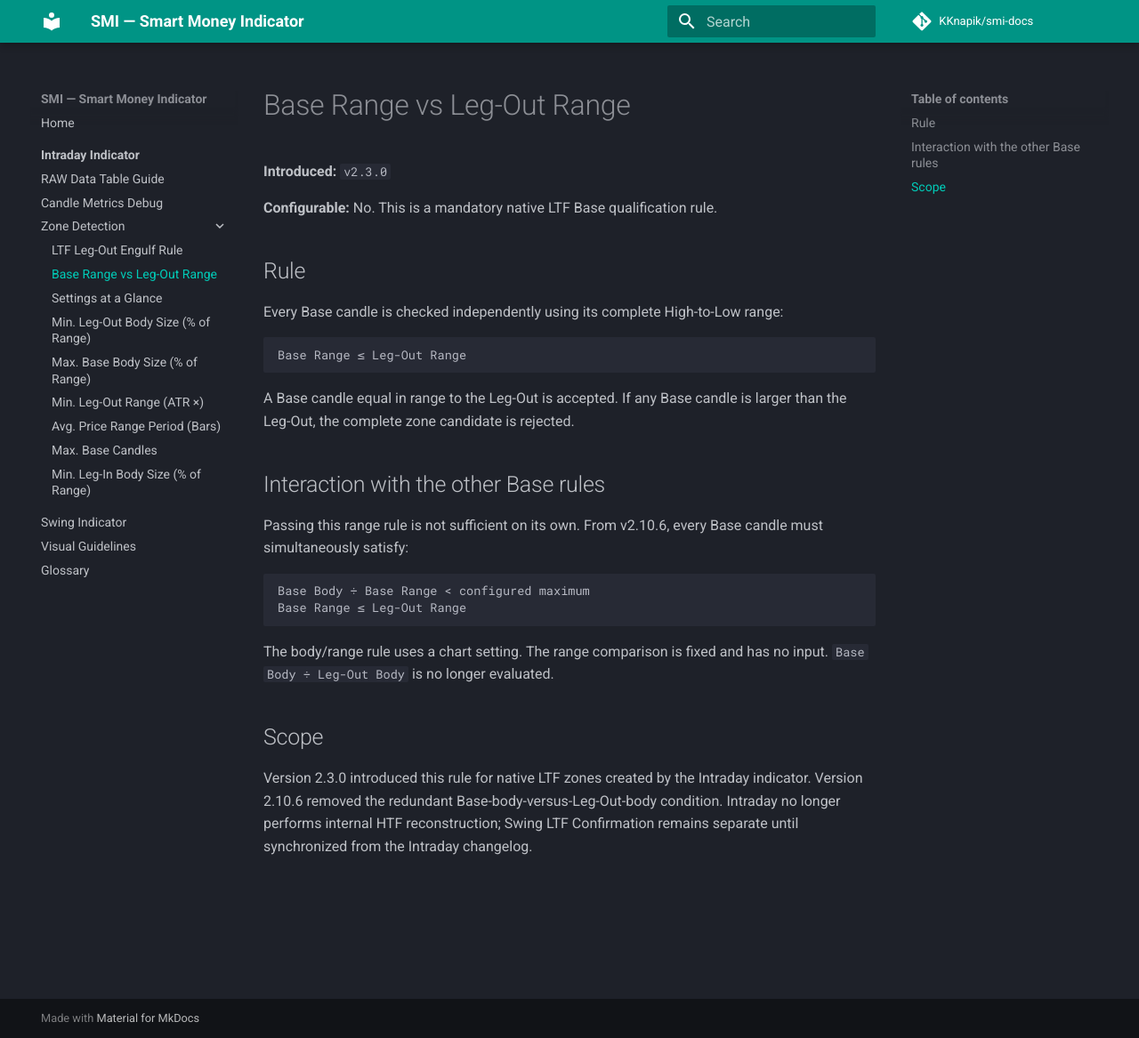
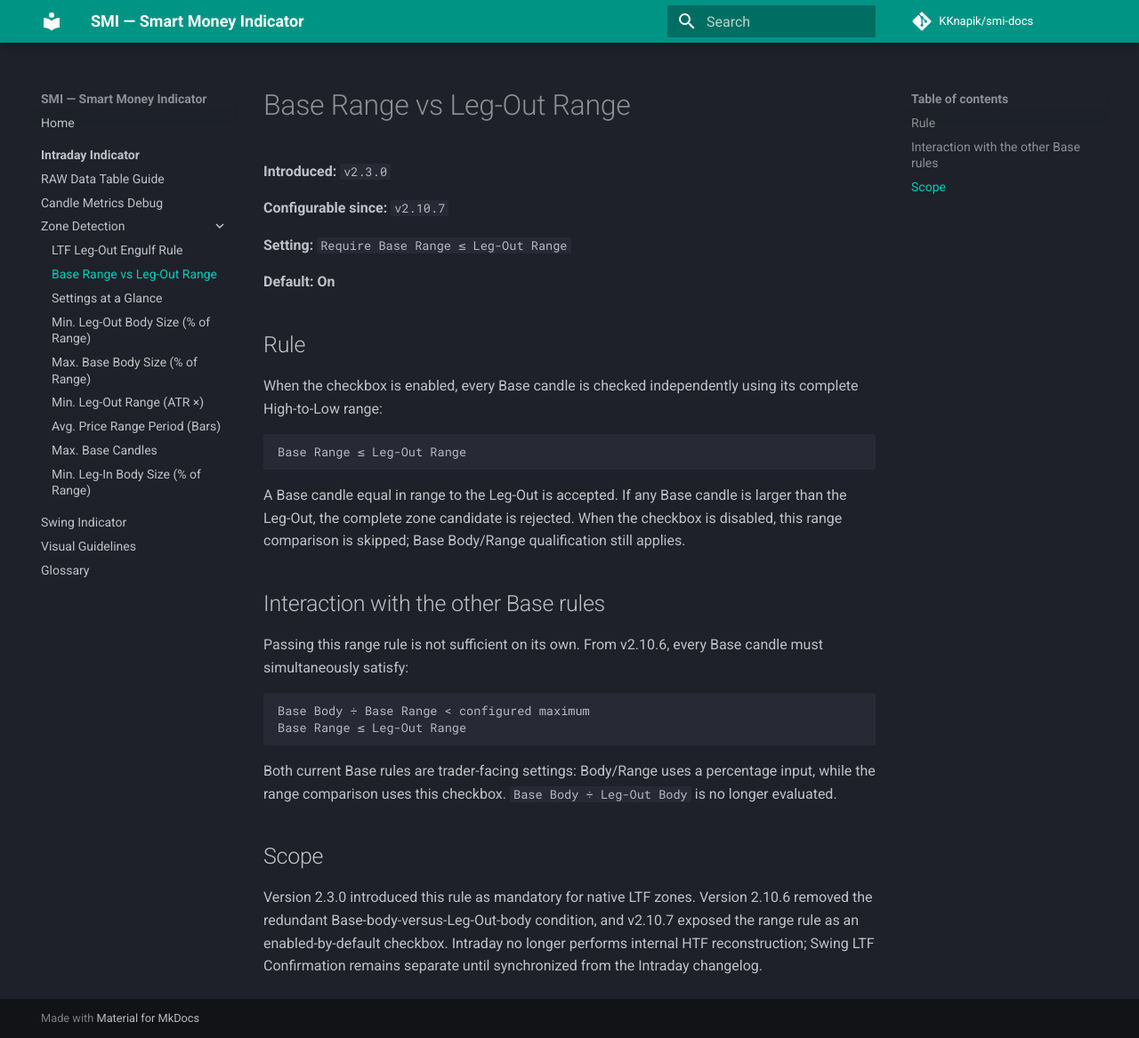
Before and after one commit to KKnapik/smi-docs, an MkDocs documentation site: the page built from docs/intraday/zone-detection/base-range-vs-legout-range.md, in a window 1280 px wide and 1167 px high. Shown: the whole window at 89% size. Built offline with MkDocs 1.6.1 and Material for MkDocs 9.7.7, drawn with Linux system fonts in a browser that asks for light colours; comment, search, counter and statistics services are not loaded.

Commit message:
Document Intraday v2.10.7 range checkbox

````diff
--- a/docs/intraday/zone-detection/base-range-vs-legout-range.md
+++ b/docs/intraday/zone-detection/base-range-vs-legout-range.md
@@ -2,17 +2,21 @@
 
 **Introduced:** `v2.3.0`
 
-**Configurable:** No. This is a mandatory native LTF Base qualification rule.
+**Configurable since:** `v2.10.7`
+
+**Setting:** `Require Base Range ≤ Leg-Out Range`
+
+**Default:** **On**
 
 ## Rule
 
-Every Base candle is checked independently using its complete High-to-Low range:
+When the checkbox is enabled, every Base candle is checked independently using its complete High-to-Low range:
 
 ```text
 Base Range ≤ Leg-Out Range
 ```
 
-A Base candle equal in range to the Leg-Out is accepted. If any Base candle is larger than the Leg-Out, the complete zone candidate is rejected.
+A Base candle equal in range to the Leg-Out is accepted. If any Base candle is larger than the Leg-Out, the complete zone candidate is rejected. When the checkbox is disabled, this range comparison is skipped; Base Body/Range qualification still applies.
 
 ## Interaction with the other Base rules
 
@@ -23,8 +27,8 @@ Base Body ÷ Base Range < configured maximum
 Base Range ≤ Leg-Out Range
 ```
 
-The body/range rule uses a chart setting. The range comparison is fixed and has no input. `Base Body ÷ Leg-Out Body` is no longer evaluated.
+Both current Base rules are trader-facing settings: Body/Range uses a percentage input, while the range comparison uses this checkbox. `Base Body ÷ Leg-Out Body` is no longer evaluated.
 
 ## Scope
 
-Version 2.3.0 introduced this rule for native LTF zones created by the Intraday indicator. Version 2.10.6 removed the redundant Base-body-versus-Leg-Out-body condition. Intraday no longer performs internal HTF reconstruction; Swing LTF Confirmation remains separate until synchronized from the Intraday changelog.
+Version 2.3.0 introduced this rule as mandatory for native LTF zones. Version 2.10.6 removed the redundant Base-body-versus-Leg-Out-body condition, and v2.10.7 exposed the range rule as an enabled-by-default checkbox. Intraday no longer performs internal HTF reconstruction; Swing LTF Confirmation remains separate until synchronized from the Intraday changelog.
````
Also changed, not shown: docs/intraday/all-settings.md (+2 -1 lines), docs/intraday/index.md (+2 -2 lines), docs/intraday/raw-data-table.md (+3 -3 lines), docs/intraday/zone-detection/base-body-range-max.md (+1 -1 lines), docs/intraday/zone-detection/index.md (+3 -2 lines).
